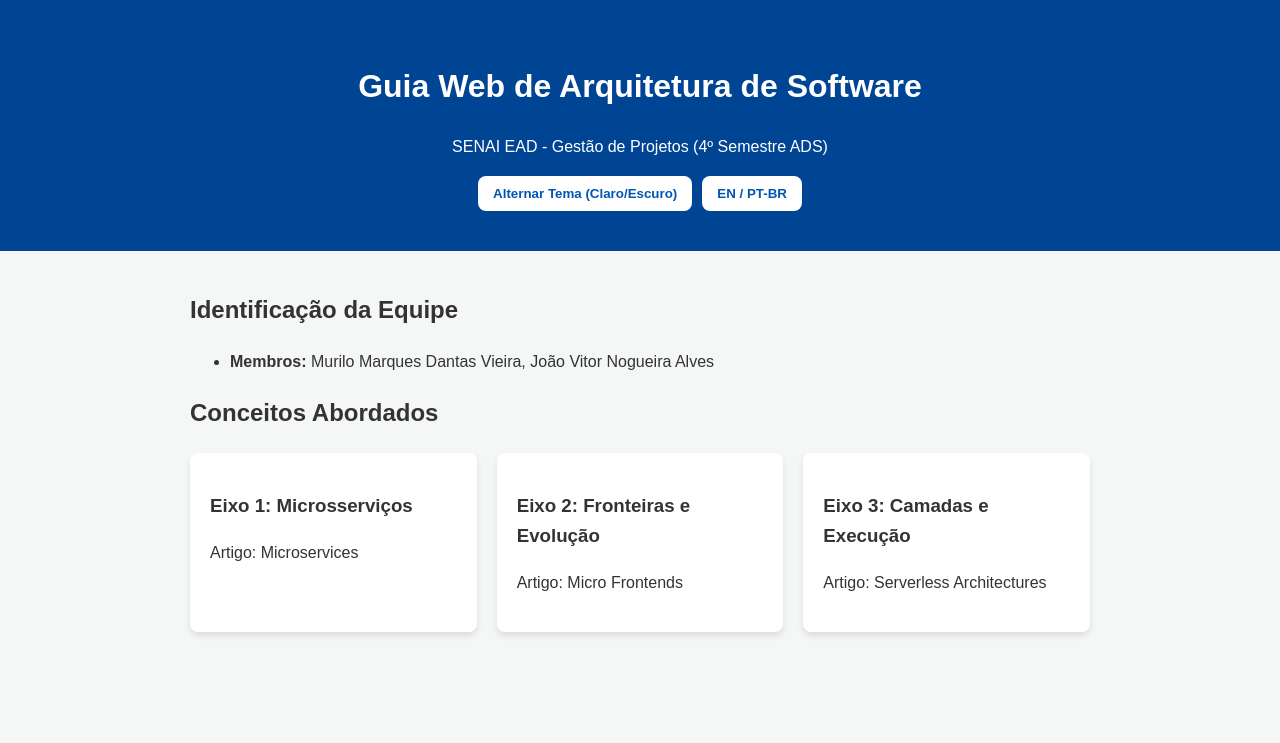
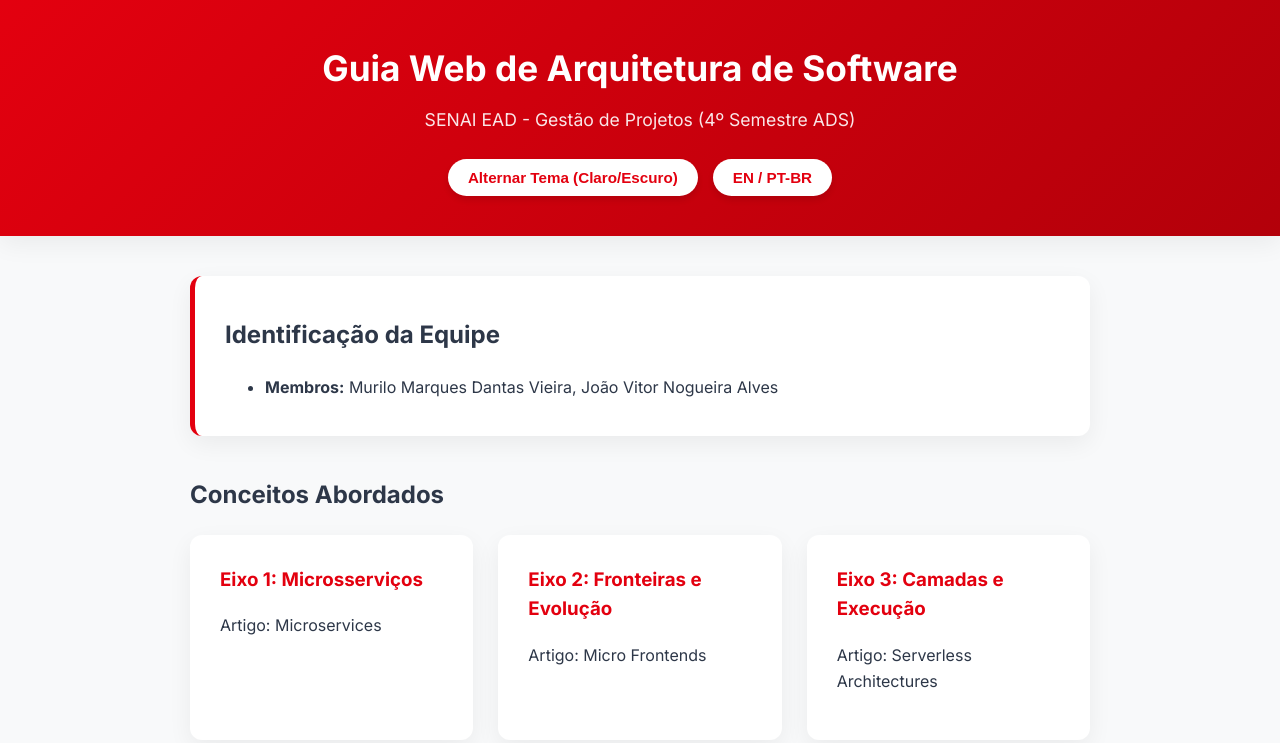
Before and after one commit to MuriloMarques999/Atividade-Guia-Web-de-Arquitetura-de-Software, a plain HTML site: page index.html in a window 1280 px wide. Drawn offline with Linux system fonts and the light colour scheme.

Commit message:
feat: visual melhorado e se adequanto a cores da instituição

```diff
--- a/style.css
+++ b/style.css
@@ -1,102 +1,155 @@
+@import url('https://fonts.googleapis.com/css2?family=Inter:wght@400;600;700&display=swap');
+
 :root {
-    --bg-color: #f4f7f6;
-    --text-color: #333;
-    --primary-color: #0056b3;
-    --card-bg: #fff;
-    --header-bg: #004494;
-    --header-text: #fff;
-    --border-radius: 8px;
+    --senai-red: #E3000F;
+    --senai-red-hover: #B3000A;
+    --bg-light: #F8F9FA;
+    --text-main: #2D3748;
+    --text-muted: #4A5568;
+    --card-bg: #FFFFFF;
+    --border-radius: 12px;
+    --shadow: 0 8px 24px rgba(0, 0, 0, 0.06);
+    --transition: all 0.3s ease;
 }
 
 [data-theme="dark"] {
-    --bg-color: #121212;
-    --text-color: #e0e0e0;
-    --primary-color: #4da3ff;
-    --card-bg: #1e1e1e;
-    --header-bg: #0d2a4a;
-    --header-text: #e0e0e0;
+    --bg-light: #0F172A;
+    --text-main: #F8FAFC;
+    --text-muted: #CBD5E1;
+    --card-bg: #1E293B;
+    --shadow: 0 8px 24px rgba(0, 0, 0, 0.3);
 }
 
-/* Regras de Idioma */
-body.lang-en .lang-pt {
+/* Lógica robusta para esconder o idioma inativo */
+html[lang="pt-BR"] .lang-en {
     display: none !important;
 }
 
-body.lang-pt .lang-en {
+html[lang="en"] .lang-pt {
     display: none !important;
 }
 
 body {
-    font-family: Arial, sans-serif;
-    background-color: var(--bg-color);
-    color: var(--text-color);
+    font-family: 'Inter', sans-serif;
+    background-color: var(--bg-light);
+    color: var(--text-main);
     margin: 0;
     line-height: 1.6;
-    transition: background-color 0.3s, color 0.3s;
+    transition: var(--transition);
 }
 
 .container {
     max-width: 900px;
     margin: 0 auto;
-    padding: 20px;
+    padding: 0 20px;
 }
 
 header {
-    background-color: var(--header-bg);
-    color: var(--header-text);
-    padding: 20px 0;
+    background: linear-gradient(135deg, var(--senai-red), var(--senai-red-hover));
+    color: #FFFFFF;
+    padding: 40px 0;
     text-align: center;
+    box-shadow: var(--shadow);
+    margin-bottom: 40px;
+}
+
+header h1 {
+    margin: 0 0 10px 0;
+    font-size: 2.2rem;
+}
+
+header p {
+    margin: 0;
+    opacity: 0.9;
+    font-size: 1.1rem;
 }
 
 .controls {
     display: flex;
     justify-content: center;
-    gap: 10px;
-    margin-top: 15px;
+    gap: 15px;
+    margin-top: 25px;
 }
 
 .btn {
     background-color: var(--card-bg);
-    color: var(--primary-color);
+    color: var(--senai-red);
     border: none;
-    padding: 10px 15px;
+    padding: 10px 20px;
     cursor: pointer;
-    border-radius: var(--border-radius);
-    text-decoration: none;
-    font-weight: bold;
+    border-radius: 30px;
+    font-weight: 600;
+    font-size: 0.95rem;
+    transition: var(--transition);
+    box-shadow: 0 4px 6px rgba(0, 0, 0, 0.1);
+}
+
+.btn:hover {
+    transform: translateY(-2px);
+    box-shadow: 0 6px 12px rgba(0, 0, 0, 0.15);
 }
 
 .cards-grid {
     display: grid;
-    grid-template-columns: repeat(auto-fit, minmax(250px, 1fr));
-    gap: 20px;
-    margin-top: 20px;
+    grid-template-columns: repeat(auto-fit, minmax(280px, 1fr));
+    gap: 25px;
+    margin-bottom: 50px;
 }
 
 .card,
 .content-box {
     background-color: var(--card-bg);
-    padding: 20px;
+    padding: 30px;
     border-radius: var(--border-radius);
-    box-shadow: 0 4px 6px rgba(0, 0, 0, 0.1);
+    box-shadow: var(--shadow);
     text-decoration: none;
     color: inherit;
     display: block;
-    transition: transform 0.2s;
+    transition: var(--transition);
 }
 
 .card:hover {
     transform: translateY(-5px);
+    border-bottom: 4px solid var(--senai-red);
+}
+
+.card h3 {
+    margin-top: 0;
+    color: var(--senai-red);
+}
+
+.content-box h2 {
+    color: var(--senai-red);
+    border-bottom: 2px solid var(--bg-light);
+    padding-bottom: 10px;
+}
+
+.team-info {
+    background-color: var(--card-bg);
+    padding: 20px 30px;
+    border-radius: var(--border-radius);
+    box-shadow: var(--shadow);
+    margin-bottom: 40px;
+    border-left: 5px solid var(--senai-red);
 }
 
 .impact-list li {
-    margin-bottom: 10px;
+    margin-bottom: 12px;
 }
 
 .link-original {
     display: inline-block;
-    margin-top: 20px;
-    color: var(--primary-color);
-    font-weight: bold;
+    margin-top: 30px;
+    color: #FFFFFF;
+    background-color: var(--senai-red);
+    padding: 12px 24px;
+    border-radius: 30px;
+    font-weight: 600;
     text-decoration: none;
+    transition: var(--transition);
 }
+
+.link-original:hover {
+    background-color: var(--senai-red-hover);
+    transform: translateY(-2px);
+}
```
